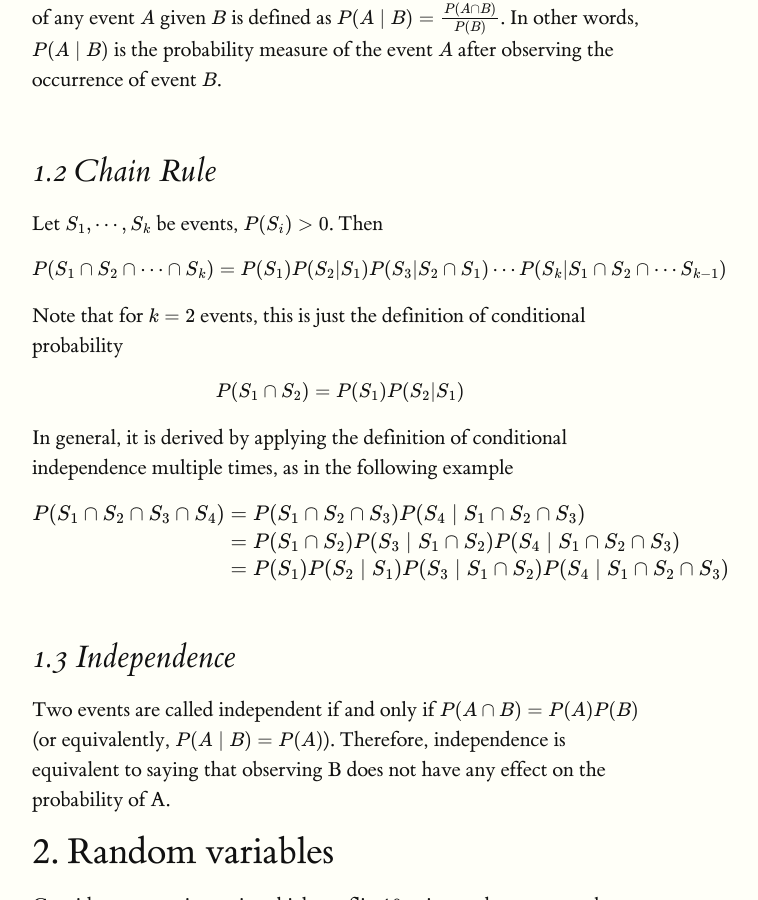
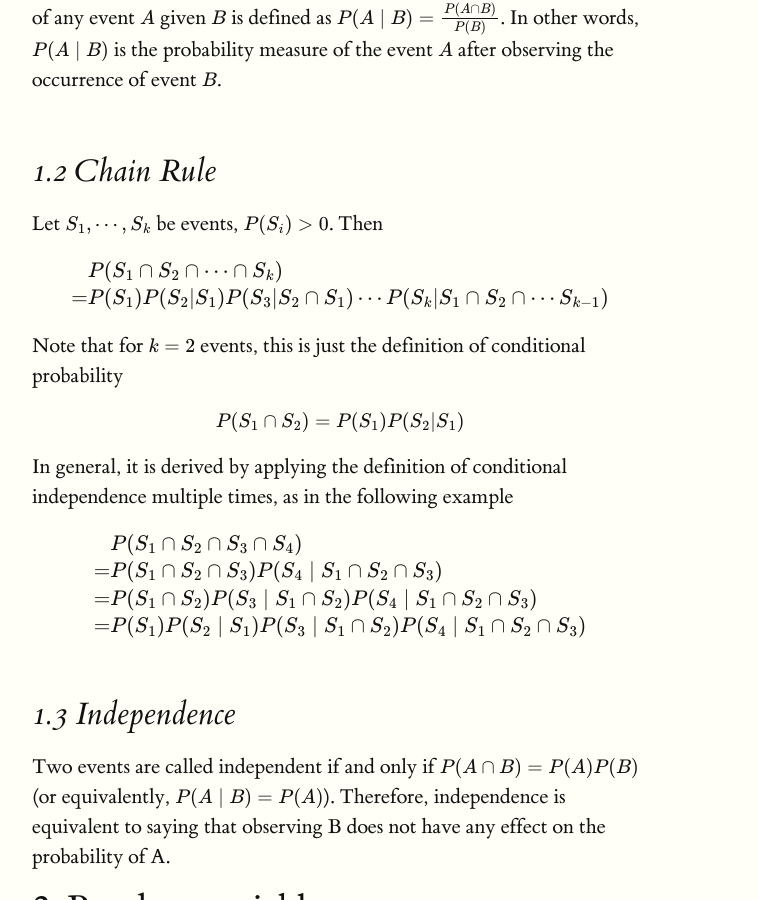
Before and after one commit to ermongroup/cs228-notes, a Jekyll site: the page built from preliminaries/probabilityreview/index.md, in a window 1280 px wide and 900 px high, scrolled down 1746 px. Shown: the whole window, without its empty margins (128-886 px from the left). Built offline with Jekyll 4.4.1, drawn with Linux system fonts in a browser that asks for light colours; formulas are drawn with MathJax 3; some of the changed text lies outside the part shown.

Commit message:
fix long math equations format

```diff
--- a/preliminaries/probabilityreview/index.md
+++ b/preliminaries/probabilityreview/index.md
@@ -39,9 +39,12 @@ event $$B$$.
 
 Let $$S_1, \cdots, S_k$$ be events, $$P(S_i) >0$$. Then
 
-\begin{equation}
-P(S_1 \cap S_2 \cap \cdots \cap S_k) = P(S_1) P(S_2 | S_1) P(S_3 | S_2 \cap S_1 ) \cdots  P(S_k | S_1 \cap S_2 \cap \cdots S_{k-1})
-\end{equation}
+{% math %}
+\begin{aligned}
+  & P(S_1 \cap S_2 \cap \cdots \cap S_k) \\
+= & P(S_1) P(S_2 | S_1) P(S_3 | S_2 \cap S_1 ) \cdots  P(S_k | S_1 \cap S_2 \cap \cdots S_{k-1})
+\end{aligned}
+{% endmath %}
 
 Note that for $$k=2$$ events, this is just the definition of conditional probability
 
@@ -53,9 +56,10 @@ In general, it is derived by applying the definition of conditional independence
 
 {% math %}
 \begin{aligned}
-P(S_1 \cap S_2 \cap S_3 \cap S_4) & =  P(S_1 \cap S_2 \cap S_3) P(S_4 \mid S_1 \cap S_2 \cap S_3) \\
-                                  & = P(S_1 \cap S_2) P(S_3 \mid S_1 \cap S_2) P(S_4 \mid S_1 \cap S_2 \cap S_3) \\
-                                  & = P(S_1) P(S_2 \mid S_1) P(S_3 \mid S_1 \cap S_2) P(S_4 \mid S_1 \cap S_2 \cap S_3)
+  & P(S_1 \cap S_2 \cap S_3 \cap S_4) \\
+= & P(S_1 \cap S_2 \cap S_3) P(S_4 \mid S_1 \cap S_2 \cap S_3) \\
+= & P(S_1 \cap S_2) P(S_3 \mid S_1 \cap S_2) P(S_4 \mid S_1 \cap S_2 \cap S_3) \\
+= & P(S_1) P(S_2 \mid S_1) P(S_3 \mid S_1 \cap S_2) P(S_4 \mid S_1 \cap S_2 \cap S_3)
 \end{aligned}
 {% endmath %}
 
@@ -171,10 +175,10 @@ Using the **properties** in the previous section, we can derive an alternate exp
 
 {% math %}
 \begin{aligned}
-E[(X − E[X])^2] \\
-= E[X^2 − 2E[X]X + E[X]^2] \\
-= E[X^2] − 2E[X]E[X] + E[X]^2 \\
-= E[X^2] − E[X]^2,
+  & E[(X − E[X])^2] \\
+= & E[X^2 − 2E[X]X + E[X]^2] \\
+= & E[X^2] − 2E[X]E[X] + E[X]^2 \\
+= & E[X^2] − E[X]^2,
 \end{aligned}
 {% endmath %}
 
@@ -351,9 +355,12 @@ provided $$f_X(x) \neq 0$$.
 
 The chain rule we derived earlier for events can be applied to random variables as follows:
 
-\begin{equation}
-p_{X_1, \cdots X_n} (x_1, \cdots, x_n) = p_{X_1} (x_1) p_{X_2 \mid X_1} (x_2 \mid x_1) \cdots p_{X_n \mid X_1, \cdots, X_{n-1}} (x_n \mid x_1, \cdots, x_{n-1})
-\end{equation}
+{% math %}
+\begin{aligned}
+  & p_{X_1, \cdots X_n} (x_1, \cdots, x_n) \\
+= & p_{X_1} (x_1) p_{X_2 \mid X_1} (x_2 \mid x_1) \cdots p_{X_n \mid X_1, \cdots, X_{n-1}} (x_n \mid x_1, \cdots, x_{n-1})
+\end{aligned}
+{% endmath %}
 
 ## 3.6 Bayes’s rule
 
```
